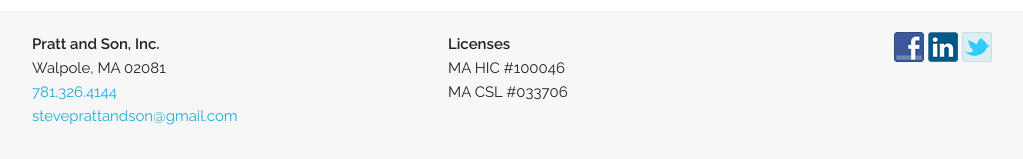
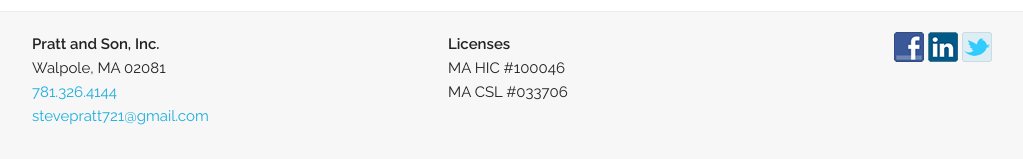
Before and after one commit to edPratt/prattandson, a Jekyll site: the page built from index.html, in a window 1280 px wide and 900 px high, scrolled down 1775 px. Shown: the part 738-897 px from the top of the window, without its empty margins (128-1151 px from the left). Built offline with Jekyll 4.4.1, drawn with Linux system fonts in a browser that asks for light colours.

Commit message:
Update footer email

```diff
--- a/_includes/footer.html
+++ b/_includes/footer.html
@@ -9,7 +9,7 @@
                     <br />
                     <a href="tel:17813264144">781.326.4144</a>
                     <br />
-                    <a href="mailto:steveprattandson@gmail.com">steveprattandson@gmail.com</a>
+                    <a href="mailto:stevepratt721@gmail.com">stevepratt721@gmail.com</a>
                 </p>
             </div>
             <div class="five columns">
```
